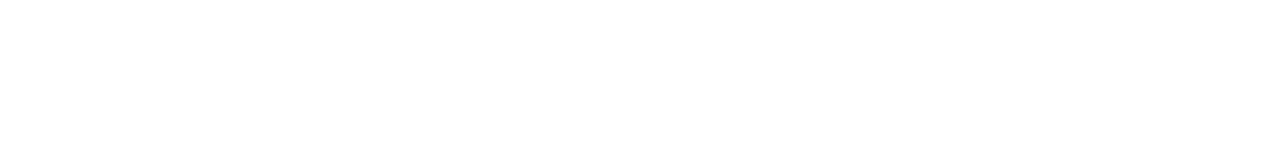
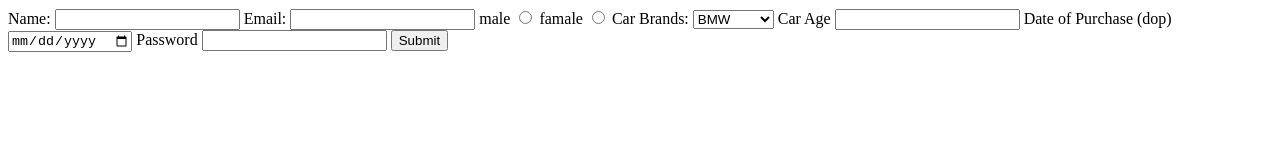
Before and after one commit to acciojob/car-insurance-form-Umakantk8090, a website: page main.html in a window 1280 px wide. Drawn offline with Linux system fonts and the light colour scheme.

Commit message:
created a submission

```diff
--- a/main.html
+++ b/main.html
@@ -8,6 +8,31 @@
 
 <body>
 	<!-- the entire body must be written by student -->
+	<form method="post">
+		<label for="Name">Name:</label>
+		<input type="text" id="name" required>
+		<label for="email">Email:</label>
+		<input type="email" id="email" required>
+		<label for="gender_m">male</label>
+		<input type="radio" id="gender_m" name="gender" required>
+		<label for="gender_f">famale</label>
+		<input type="radio" id="gender_f" name="gender" required>
+		<label for="cars">Car Brands:</label>
+		<select name="car" id="cars">
+			<option value="BMW">BMW</option>
+			<option value="Audi">BMW</option>
+			<option value="Mercedez">Mercedez</option>
+
+		</select>
+		<label for="carage">Car Age</label>
+		<input type="Number" id="carage"required>
+		<label for="dop">Date of Purchase (dop)</label>
+		<input type="Date" id="dop"required>
+		<label for="Password">Password</label>
+		<input type="Password" id="Password"required>
+		<button type="submit">Submit</button>
+
+	</form>
     <script type="text/javascript" src="./script.js">
 </script>
 
```
